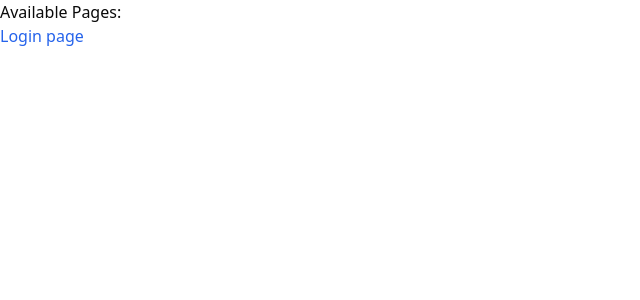
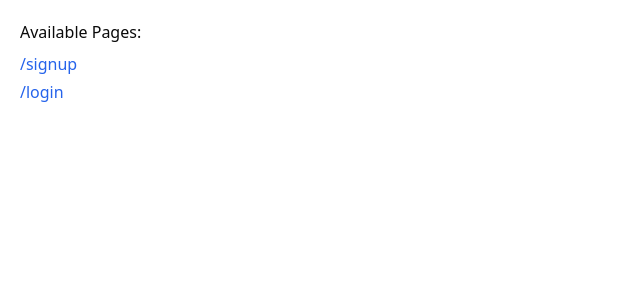
Before and after one commit to ujjwal-intuji/axios-react-query, a React (Vite) app: page / in a window 1280 px wide. Shown: the top 300 px of the page, without its empty margins (0-640 px from the left). Built offline with nearby package versions, Linux system fonts and the light colour scheme.

Commit message:
feat: homepage update

```diff
--- a/src/features/authentication/login/hooks/useLogin.ts
+++ b/src/features/authentication/login/hooks/useLogin.ts
@@ -2,10 +2,11 @@ import { useMutation } from '@tanstack/react-query';
 import { AUTH_API } from '../services/auth.service';
 import { TLoginRequestSchema } from '../validators';
 
+type LoginData = TLoginRequestSchema & { role: string };
+
 const useUserLogin = () => {
 	return useMutation({
-		mutationFn: async (loginData: TLoginRequestSchema) =>
-			AUTH_API.login(loginData),
+		mutationFn: async (loginData: LoginData) => AUTH_API.login(loginData),
 	});
 };
 
--- a/src/features/authentication/signup/components/signupForm.tsx
+++ b/src/features/authentication/signup/components/signupForm.tsx
@@ -2,12 +2,15 @@ import { useState } from 'react';
 import { useForm } from 'react-hook-form';
 import { Link, useNavigate } from 'react-router-dom';
 
+import toast from 'react-hot-toast';
 import { zodResolver } from '@hookform/resolvers/zod';
 
 import {
 	SignUpRequestSchema,
 	TSignUpRequestSchema,
 } from '../validators/signup.schema';
+import { handleApiError } from '@/utils';
+import { useUserSignup } from '../hooks/useSignup';
 import { Button, Checkbox, Input, Label } from '@/components';
 
 export const SignupForm = () => {
@@ -23,8 +26,19 @@ export const SignupForm = () => {
 
 	const [isChecked, setIsChecked] = useState(false);
 
+	const { mutate: handleSignup } = useUserSignup();
+
 	async function onSubmit(data: TSignUpRequestSchema) {
 		console.log(data);
+
+		handleSignup(data, {
+			onSuccess: () => {
+				toast.success('Signup Successfull');
+			},
+			onError: (error) => {
+				toast.error(handleApiError(error));
+			},
+		});
 		navigate('/');
 	}
 
--- a/src/features/authentication/signup/hooks/useSignup.ts
+++ b/src/features/authentication/signup/hooks/useSignup.ts
@@ -2,11 +2,11 @@ import { useMutation } from '@tanstack/react-query';
 import { AUTH_API } from '../services/signup.service';
 import { TSignUpRequestSchema } from '../validators/signup.schema';
 
-const useUserLogin = () => {
+const useUserSignup = () => {
 	return useMutation({
 		mutationFn: async (signupData: TSignUpRequestSchema) =>
 			AUTH_API.signup(signupData),
 	});
 };
 
-export { useUserLogin };
+export { useUserSignup };
--- a/src/features/home/index.tsx
+++ b/src/features/home/index.tsx
@@ -1,13 +1,22 @@
 import { Link } from 'react-router-dom';
 
+const AVAILABLE_PAGES = ['/signup', '/login'];
+
 export function Homepage() {
+	const RenderAvailableRoutes = () =>
+		AVAILABLE_PAGES.map((route) => (
+			<Link to={route} key={route} className='text-blue-600 font-medium'>
+				{route}
+			</Link>
+		));
+
 	return (
 		<section>
-			<div>
-				<h1>Available Pages:</h1>
-				<Link to='/login' className='text-blue-600 font-medium'>
-					Login page
-				</Link>
+			<div className='p-5'>
+				<h1 className='mb-2'>Available Pages:</h1>
+				<div className='flex gap-1 flex-col'>
+					<RenderAvailableRoutes />
+				</div>
 			</div>
 		</section>
 	);
```
